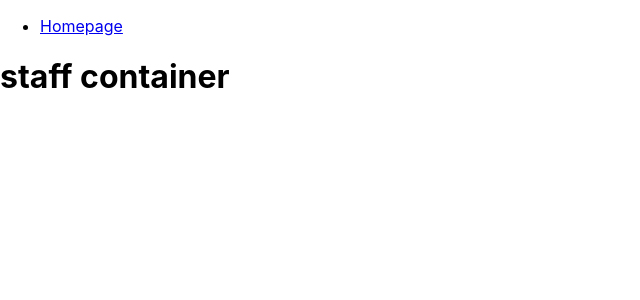
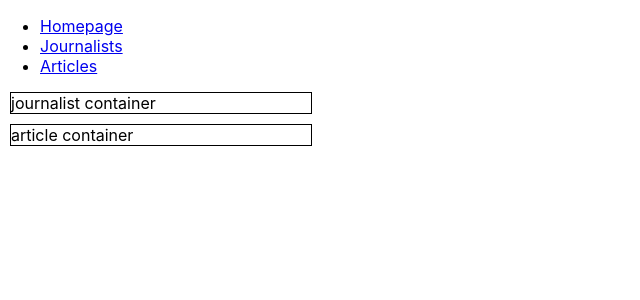
Before and after one commit to janeduncan/NewsAppFrontStaff, a React (Create React App) app: page /staff in a window 1280 px wide. Shown: the top 300 px of the page, without its empty margins (0-640 px from the left). Built offline with nearby package versions, Linux system fonts and the light colour scheme.

Commit message:
Adds various containers

```diff
--- a/src/App.css
+++ b/src/App.css
@@ -30,3 +30,15 @@
     transform: rotate(360deg);
   }
 }
+
+.article-container{
+  border: solid 1px black;
+  margin: 10px;
+  width: 300px;
+}
+
+.journalist-container{
+  border: solid 1px black;
+  margin: 10px;
+  width: 300px;
+}
--- a/src/App.js
+++ b/src/App.js
@@ -3,8 +3,9 @@ import {BrowserRouter as Router, Route, Switch} from "react-router-dom";
 import NavBar from './NavBar.js';
 import './App.css';
 import StaffContainer from './containers/StaffContainer.js';
+import JournalistListContainer from './containers/journalists/JournalistListContainer';
+import ArticleListContainer from './containers/articles/ArticleListContainer';
 
-//
 class App extends Component {
   render() {
     return (
@@ -13,6 +14,8 @@ class App extends Component {
           <NavBar/>
           <Switch>
             <Route exact path="/staff" component={StaffContainer}/>
+            <Route exact path="/staff/journalists" component={JournalistListContainer}/>
+            <Route exact path="/staff/articles" component={ArticleListContainer}/>
           </Switch>
         </React.Fragment>
       </Router>
--- a/src/NavBar.js
+++ b/src/NavBar.js
@@ -8,6 +8,12 @@ const NavBar = (props) => {
         <li className="navLink">
           <Link to="/staff">Homepage</Link>
         </li>
+        <li className="navLink">
+          <Link to="/staff/journalists">Journalists</Link>
+        </li>
+        <li className="navLink">
+          <Link to="/staff/articles">Articles</Link>
+        </li>
       </ul>
     </header>
   )
--- a/src/containers/StaffContainer.js
+++ b/src/containers/StaffContainer.js
@@ -1,4 +1,6 @@
 import React, {Component} from 'react';
+import JournalistContainer from './journalists/JournalistContainer.js';
+import ArticleContainer from './articles/ArticleContainer';
 
 class StaffContainer extends Component {
   constructor(props){
@@ -10,7 +12,12 @@ class StaffContainer extends Component {
   }
 
   render(){
-    return <h1>staff container</h1>
+    return (
+      <div className="staff-container">
+        <JournalistContainer/>
+        <ArticleContainer/>
+      </div>
+    )
   }
 }
 
--- a/src/containers/articles/ArticleContainer.js
+++ b/src/containers/articles/ArticleContainer.js
@@ -0,0 +1,11 @@
+import React from 'react';
+
+const ArticleContainer = (props) => {
+  return (
+    <div className="article-container">
+      article container
+    </div>
+  )
+}
+
+export default ArticleContainer;
--- a/src/containers/articles/ArticleListContainer.js
+++ b/src/containers/articles/ArticleListContainer.js
@@ -0,0 +1,11 @@
+import React from 'react';
+
+const ArticleListContainer = (props) => {
+  return (
+    <div className="article-list-container">
+      articles list
+    </div>
+  )
+}
+
+export default ArticleListContainer;
--- a/src/containers/journalists/JournalistContainer.js
+++ b/src/containers/journalists/JournalistContainer.js
@@ -0,0 +1,11 @@
+import React from 'react';
+
+const JournalistContainer = (props) => {
+  return (
+    <div className="journalist-container">
+      journalist container
+    </div>
+  )
+}
+
+export default JournalistContainer;
--- a/src/containers/journalists/JournalistListContainer.js
+++ b/src/containers/journalists/JournalistListContainer.js
@@ -0,0 +1,11 @@
+import React from 'react';
+
+const JournalistList = (props) => {
+  return (
+    <div className="journalist-list-container">
+      journalists list
+    </div>
+  )
+}
+
+export default JournalistList;
```
